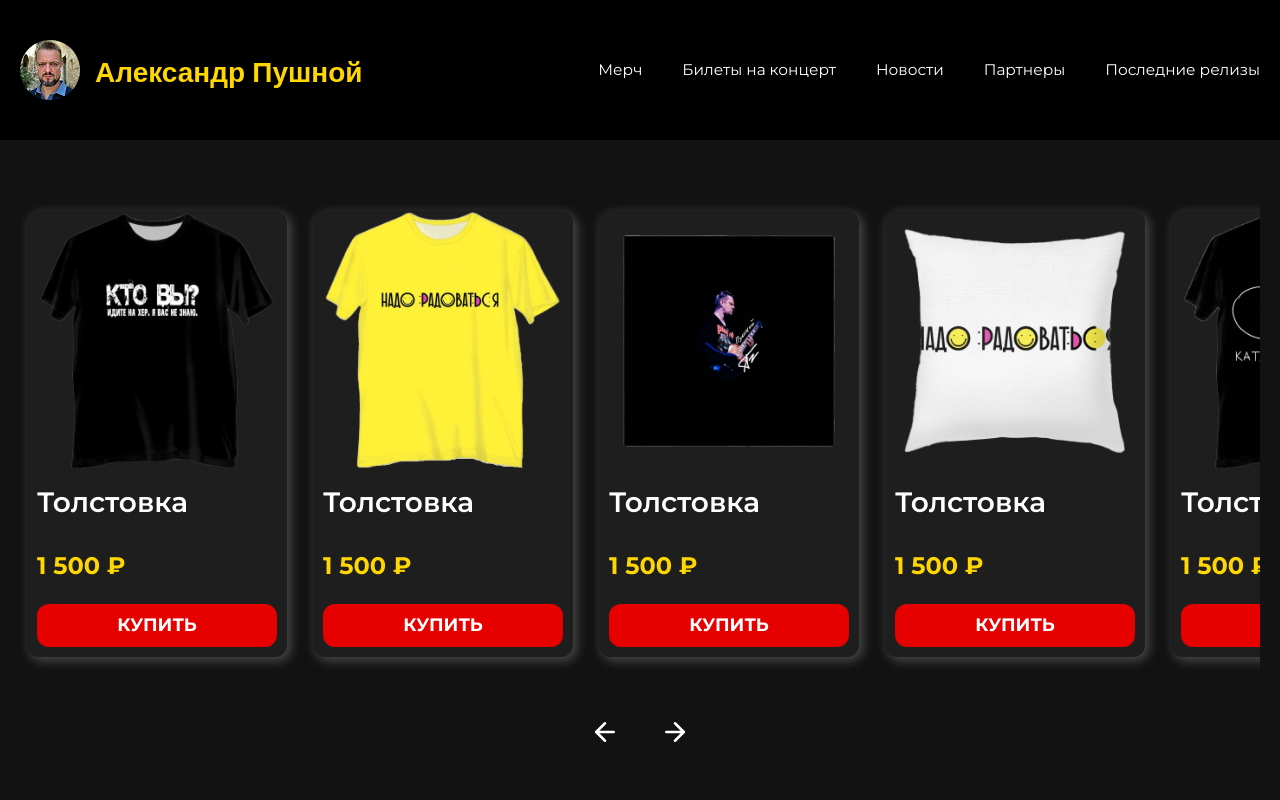
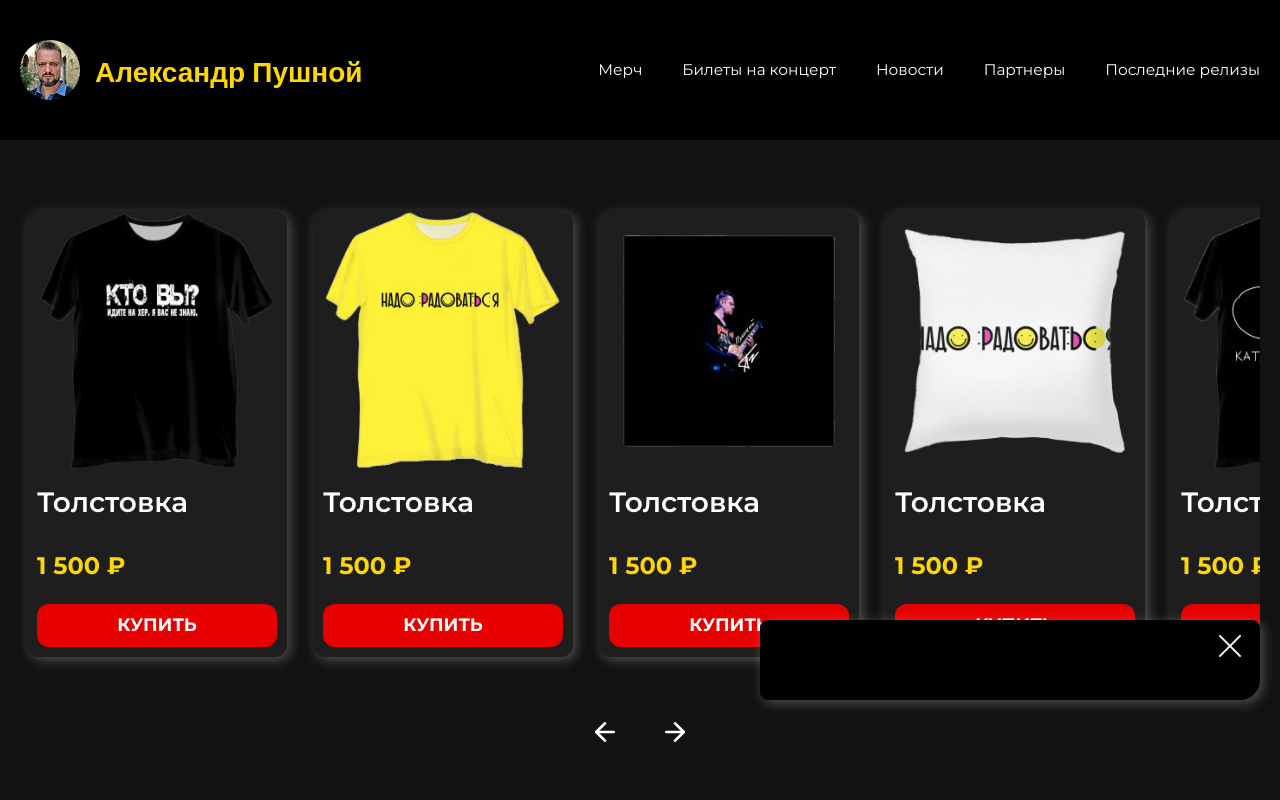
Before and after one commit to BlackDarkes/Fur-bearing, a Next.js app: page / in a window 1280 px wide. Shown: the top 800 px of the page. Built offline with nearby package versions, Linux system fonts and the light colour scheme.

Commit message:
Настроен дизайн toast

```diff
--- a/src/app/page.tsx
+++ b/src/app/page.tsx
@@ -5,6 +5,7 @@
 import { Partners } from "@/components/partners";
 import { Releases } from "@/components/releases/ui/Releases";
 import { Footer } from "@/components/footer";
+import { Toast } from "@/components/toast";
 
 export default function Home() {
   return (
@@ -16,6 +17,7 @@
         <News />
         <Partners />
         <Releases />
+        <Toast />
       </main>
       <Footer />
     </>
--- a/src/components/toast/model/useToastStore.ts
+++ b/src/components/toast/model/useToastStore.ts
@@ -5,6 +5,7 @@
   message: string;
   isOpen: boolean;
   handleOpen: () => void;
+  handleClose: () => void;
   setMessage: (message: string) => void;
 }
 
@@ -18,8 +19,11 @@
         set(() => ({ isOpen: !get().isOpen }));
         setTimeout(() => set(() => ({ isOpen: !get().isOpen })), 5000);
       },
+
+      handleClose: () => set({ isOpen: false }),
+
       setMessage: (message: string) => set({ message }),
     }),
     { name: "toast-store" },
-  )
-)
+  ),
+);
--- a/src/components/toast/ui/Toast.tsx
+++ b/src/components/toast/ui/Toast.tsx
@@ -4,26 +4,30 @@
 import { useToastStore } from "../model/useToastStore";
 
 export const Toast = () => {
-  const { isOpen, message, handleOpen } = useToastStore();
+  const { isOpen, message, handleClose, setMessage } = useToastStore();
 
   return (
     <section className={cn(
-      `fixed right-0 bottom-0 w-[clamp(300px,100vw,500px)] h-20 bg-white border border-primary-color rounded-[0_0_20px_0] shadow-toast-shadow translate-y-0 transition duration-500 ease-in z-500`,
-      {"translate-y-full": isOpen},
+      `fixed right-5 bottom-5 w-[clamp(300px,100vw,500px)] h-20 bg-header-bg rounded-[8px_8px_20px_8px] shadow-block-shadow -translate-y-full transition duration-500 ease-in z-500`,
+      {"-translate-y-full": isOpen},
     )}>
       <button
         type="button"
-        onClick={handleOpen}
+        onClick={() => {
+          handleClose();
+          setMessage("test")
+        }}
         className={cn(
           `absolute right-3.75 top-3.75 w-7.5 h-5
-          before:content-[""] before:absolute before:top-0 before:left-0 before:w-full before:h-0.5 before:bg-primary-color before:rotate-45 before:translate-y-2.5 before:transition before:ease-in before:duration-300
-          after:content-[""] after:absolute after:bottom-0 after:left-0 after:w-full after:h-0.5 after:bg-primary-color after:-rotate-45 after:-translate-y-2 after:transition after:ease-in after:duration-300
+          before:content-[""] before:absolute before:top-0 before:left-0 before:w-full before:h-0.5 before:bg-primary-color before:rotate-45 before:translate-y-2.5 before:transition before:duration-300
+          after:content-[""] after:absolute after:bottom-0 after:left-0 after:w-full after:h-0.5 after:bg-primary-color after:-rotate-45 after:-translate-y-2 after:transition after:duration-300
+          hover:before:bg-opacity-bg hover:after:bg-opacity-bg
           z-500`,
         )}
       />
 
-      <div>
-        <p>{message}</p>
+      <div className="flex items-center w-full h-full pl-[clamp(15px,4vw,25px)]">
+        <p className="text-primary-color text-[clamp(16px,4vw,20px)]">{message}</p>
       </div>
     </section>
   );
```
